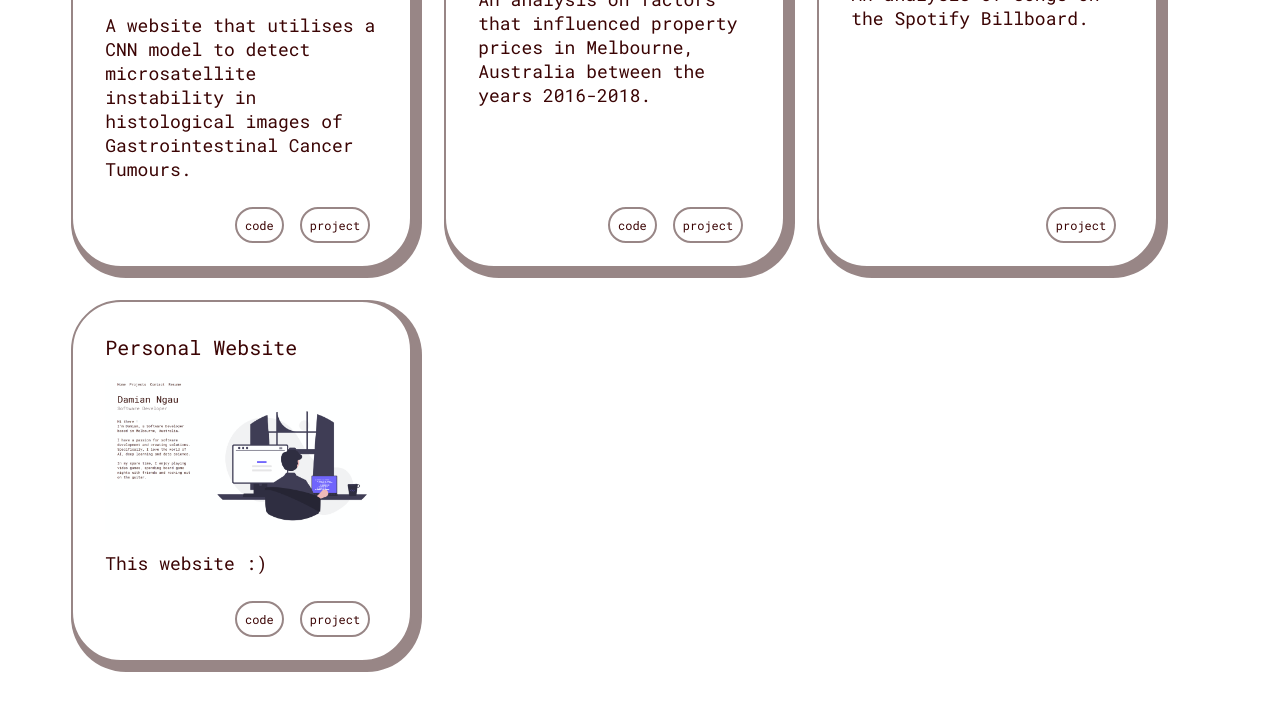
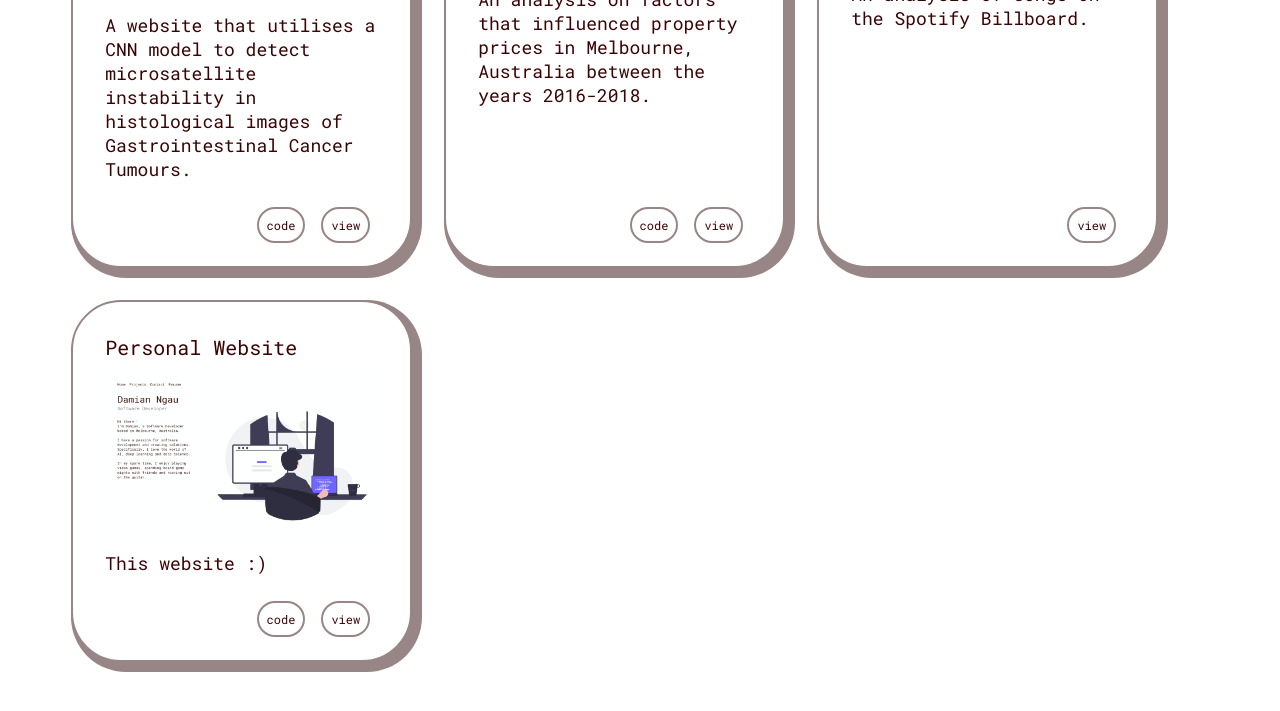
Before and after one commit to damian-ngau/portfolio-website, a Gatsby site: page / in a window 1280 px wide. Shown: the part 1770-2481 px from the top of the page. Built offline with nearby package versions, Linux system fonts and the light colour scheme; Gatsby itself is replaced by a stand-in of ours.

Commit message:
Updated card.js

```diff
--- a/src/components/card.js
+++ b/src/components/card.js
@@ -42,7 +42,7 @@ function buttons(project) {
             target="_blank"
             rel="noreferrer"
           >
-            project
+            view
           </a>
         </div>
       )}
```
